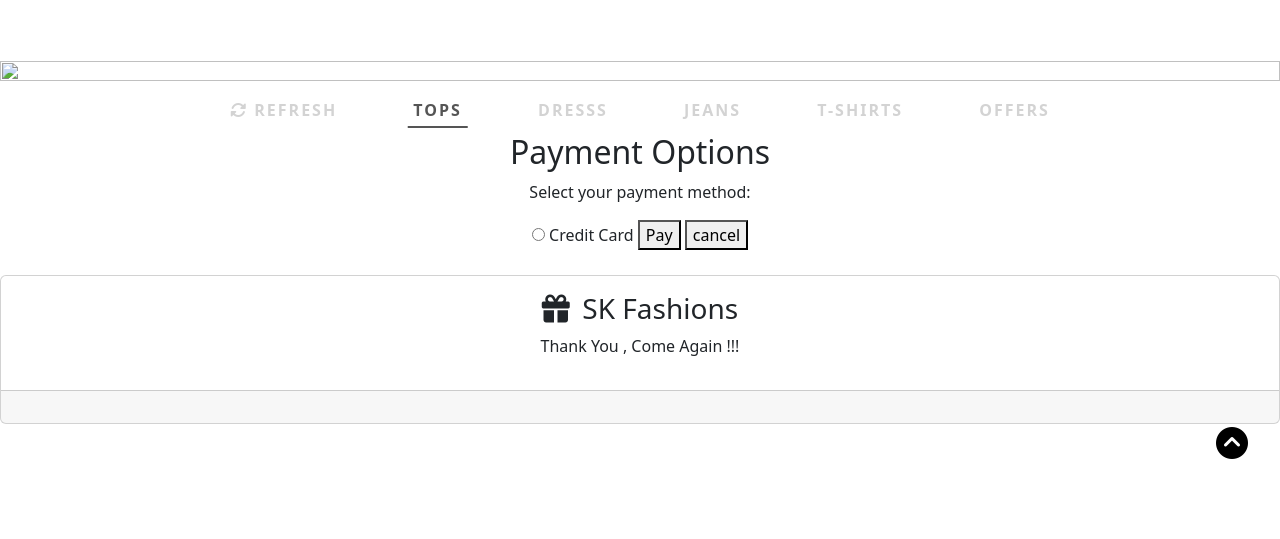
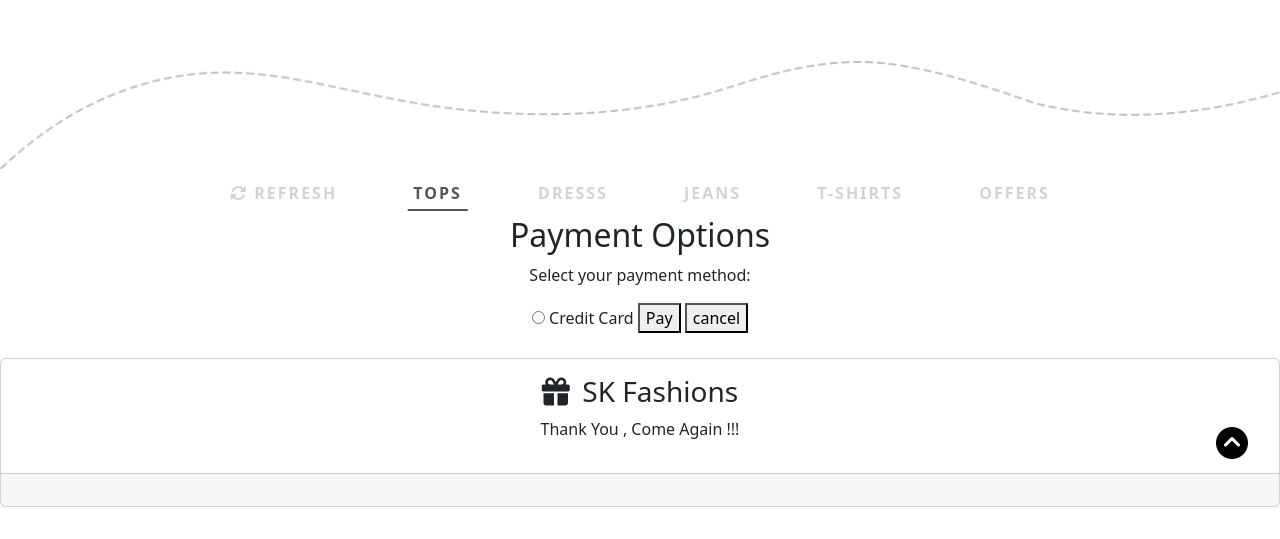
Before and after one commit to sankariB/online-womens-cloth-store-uiux, a plain HTML site: page paymentpage.html in a window 1280 px wide. Shown: the part 261-800 px from the top of the page. Drawn offline with nearby package versions, Linux system fonts and the light colour scheme.

Commit message:
Add files via upload

```diff
--- a/paymentpage.html
+++ b/paymentpage.html
@@ -81,7 +81,7 @@
 
 
 <!----------------------------------------------------------------------------------->
-<img src="images/steps-line.png" style="width: 100%; height: 100%; overflow: hidden;">
+<img src="steps-line.png" style="width: 100%; height: 100%; overflow: hidden;">
 
 
 <!----------------------------------------------------------------------------------->
```
